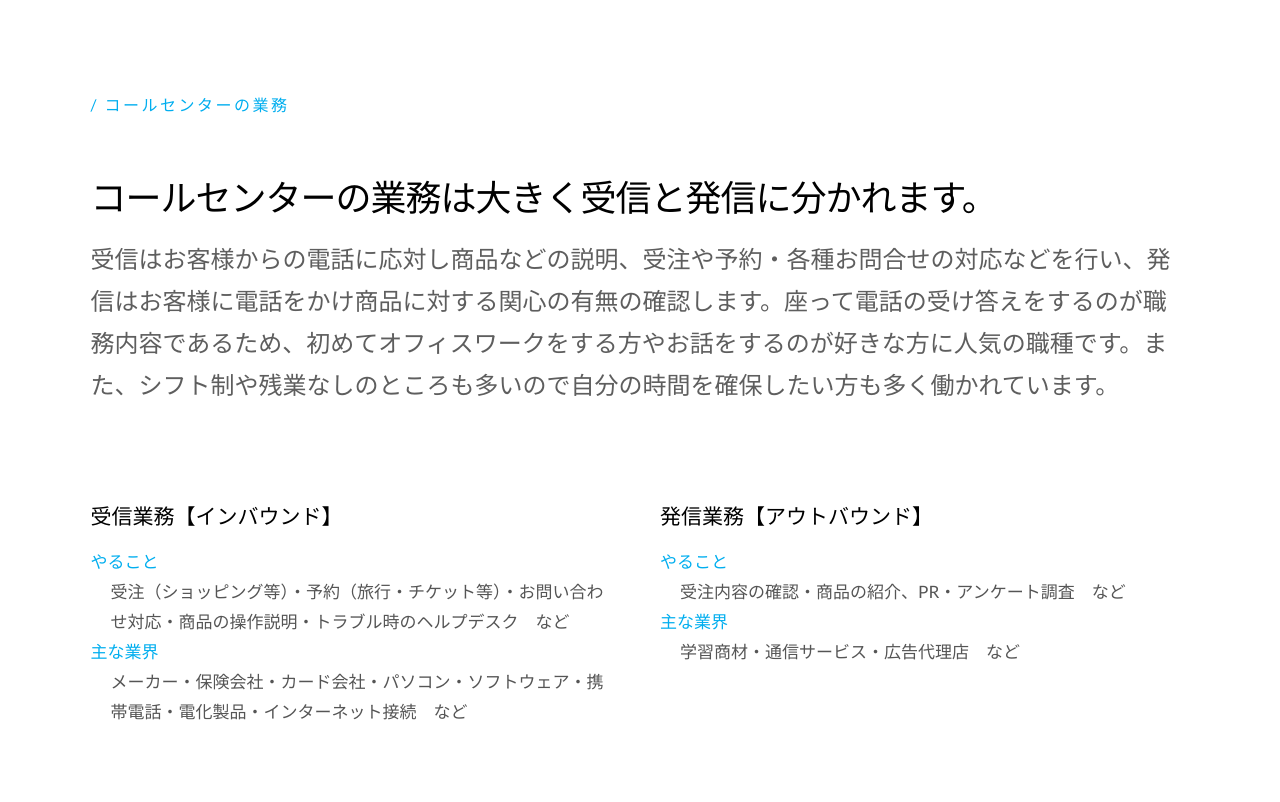
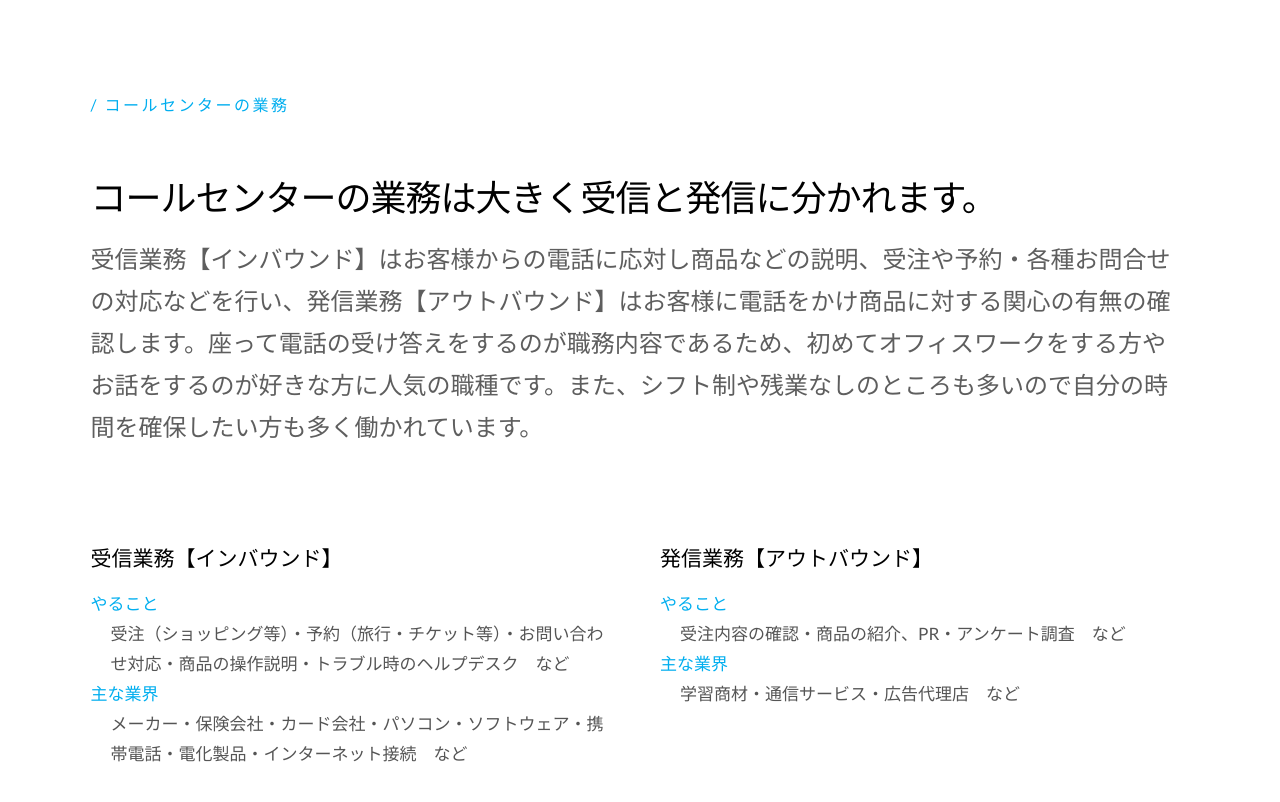
Before and after one commit to nak-244/call, a plain HTML site: page docs/index.html in a window 1280 px wide. Shown: the part 1677-2479 px from the top of the page. Drawn offline with Linux system fonts and the light colour scheme; files whose address does not match are found by name.

Commit message:
Update index.html

```diff
--- a/docs/index.html
+++ b/docs/index.html
@@ -190,7 +190,7 @@
     <div class="row" data-aos="fade-up">
       <div class="col-full">
         <p class="lead">
-          受信はお客様からの電話に応対し商品などの説明、受注や予約・各種お問合せの対応などを行い、発信はお客様に電話をかけ商品に対する関心の有無の確認します。座って電話の受け答えをするのが職務内容であるため、初めてオフィスワークをする方やお話をするのが好きな方に人気の職種です。また、シフト制や残業なしのところも多いので自分の時間を確保したい方も多く働かれています。
+          受信業務【インバウンド】はお客様からの電話に応対し商品などの説明、受注や予約・各種お問合せの対応などを行い、発信業務【アウトバウンド】はお客様に電話をかけ商品に対する関心の有無の確認します。座って電話の受け答えをするのが職務内容であるため、初めてオフィスワークをする方やお話をするのが好きな方に人気の職種です。また、シフト制や残業なしのところも多いので自分の時間を確保したい方も多く働かれています。
         </p>
       </div>
     </div>
```
